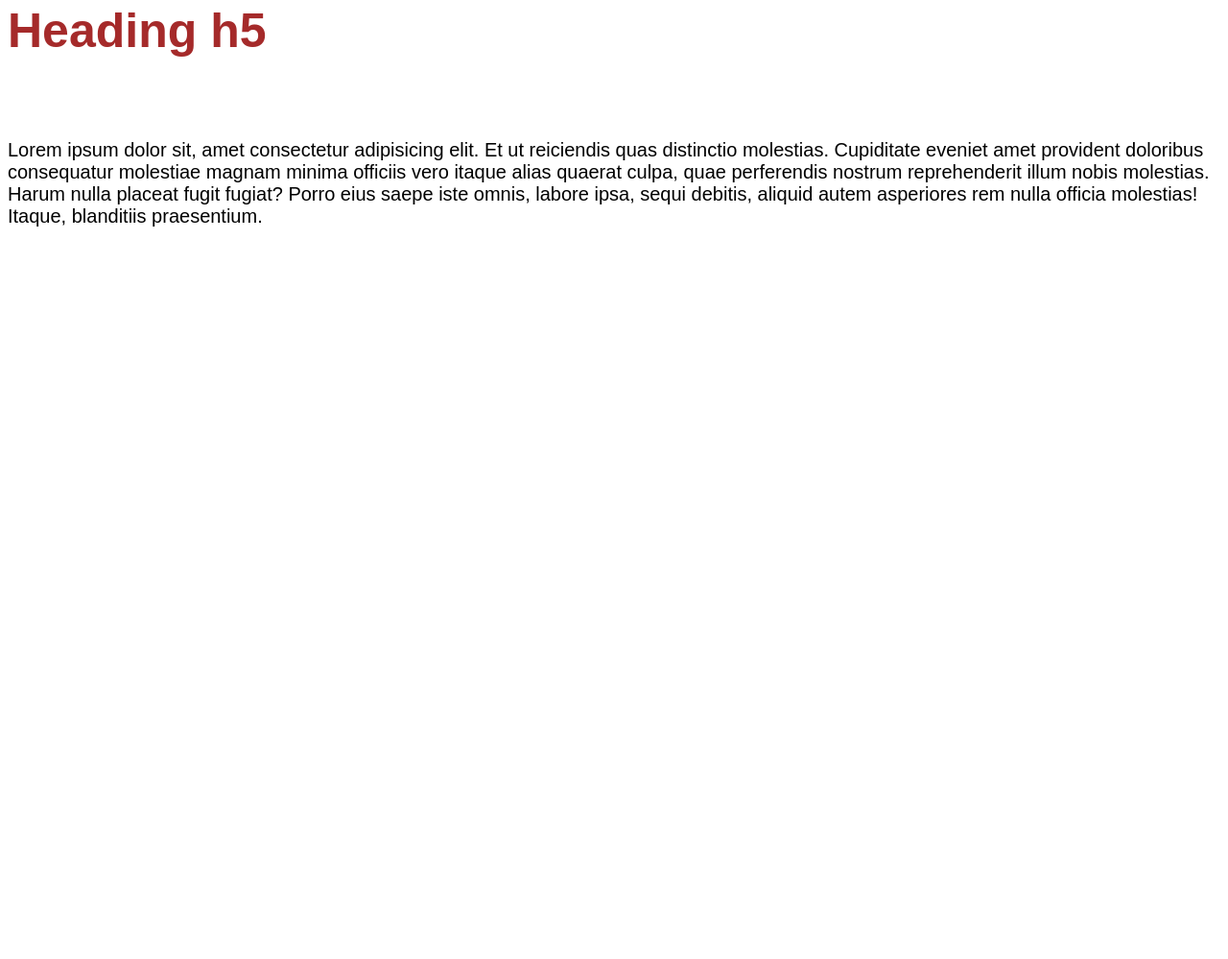
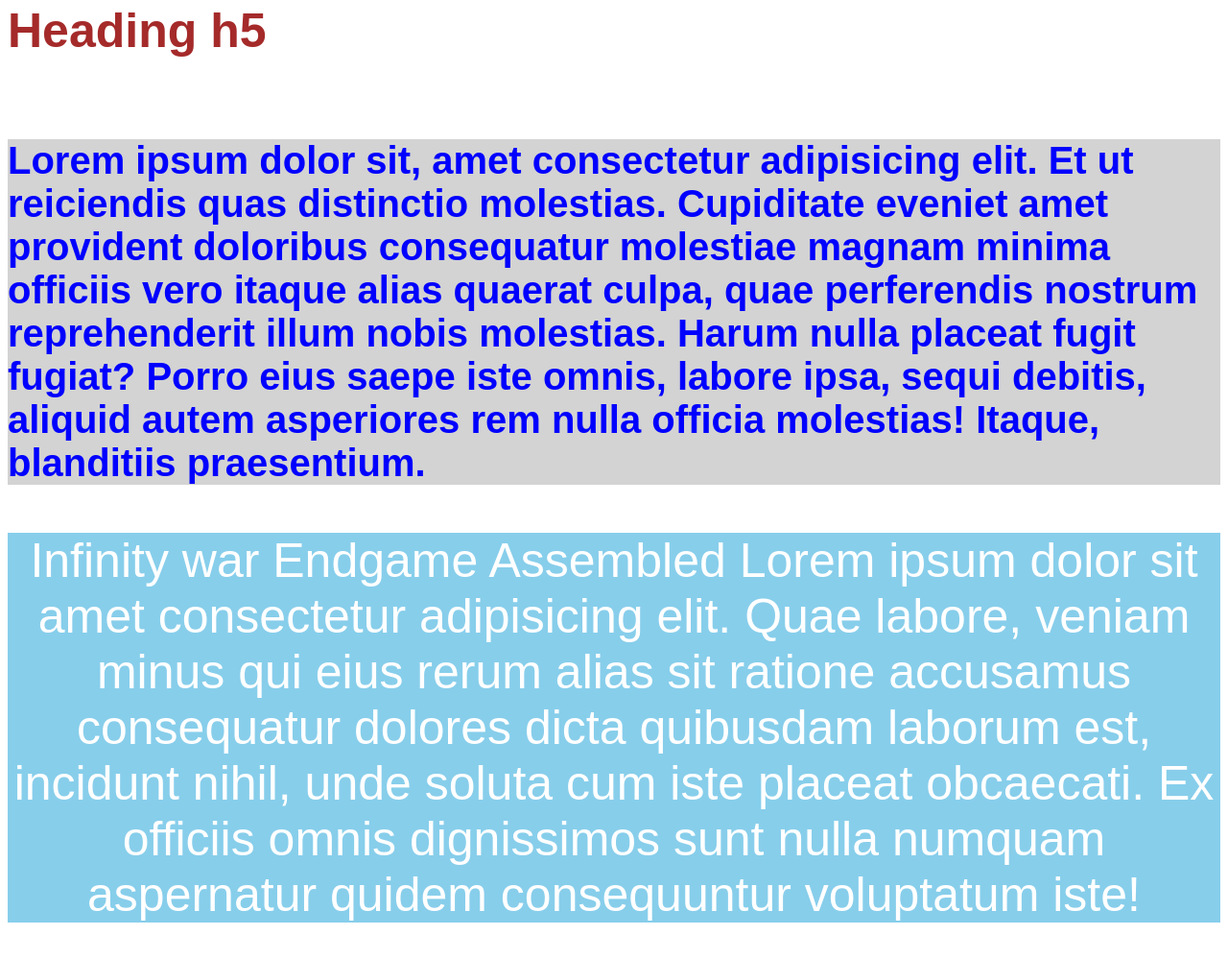
Before and after one commit to PavankumarB7/HTML-CSS, a plain HTML site: page index.html in a window 1280 px wide. Shown: the part 4553-5552 px from the top of the page at 96% size. Before the commit the page ends 4810 px from the top, so only its background shows below. Drawn offline with Linux system fonts and the light colour scheme.

Commit message:
Added New Changes

```diff
--- a/index.html
+++ b/index.html
@@ -1,7 +1,7 @@
 <!DOCTYPE html>
 <html>
  <head>
-  <title>Document</title>
+  <title>HTML CSS</title>
   <link rel="stylesheet" href="styles.css">
   <style>
     body {
@@ -145,7 +145,9 @@
 
 <h5>Heading h5</h5>
 
-<p class="lorem ipsum">Lorem ipsum dolor sit, amet consectetur adipisicing elit. Et ut reiciendis quas distinctio molestias. Cupiditate eveniet amet provident doloribus consequatur molestiae magnam minima officiis vero itaque alias quaerat culpa, quae perferendis nostrum reprehenderit illum nobis molestias. Harum nulla placeat fugit fugiat? Porro eius saepe iste omnis, labore ipsa, sequi debitis, aliquid autem asperiores rem nulla officia molestias! Itaque, blanditiis praesentium.</p>
+<p class="lorem-ipsum">Lorem ipsum dolor sit, amet consectetur adipisicing elit. Et ut reiciendis quas distinctio molestias. Cupiditate eveniet amet provident doloribus consequatur molestiae magnam minima officiis vero itaque alias quaerat culpa, quae perferendis nostrum reprehenderit illum nobis molestias. Harum nulla placeat fugit fugiat? Porro eius saepe iste omnis, labore ipsa, sequi debitis, aliquid autem asperiores rem nulla officia molestias! Itaque, blanditiis praesentium.</p>
+
+<p class="infinite">Infinity war Endgame Assembled Lorem ipsum dolor sit amet consectetur adipisicing elit. Quae labore, veniam minus qui eius rerum alias sit ratione accusamus consequatur dolores dicta quibusdam laborum est, incidunt nihil, unde soluta cum iste placeat obcaecati. Ex officiis omnis dignissimos sunt nulla numquam aspernatur quidem consequuntur voluptatum iste!</p>
 
  </body>
 </html>
--- a/styles.css
+++ b/styles.css
@@ -183,9 +183,18 @@ h5 {
     font-size: 50px;
 }
 
-p.loremipsum{
+p.lorem-ipsum{
     color: blue;
     font-size: 40px;
     background-color: lightgray;
     font-weight: bold;
 }
+
+p.infinite{
+    background-color: skyblue;
+    color: white;
+    font-size: 50px;
+    font-family: Arial, Helvetica, sans-serif;
+    text-align: center;
+
+}
```
